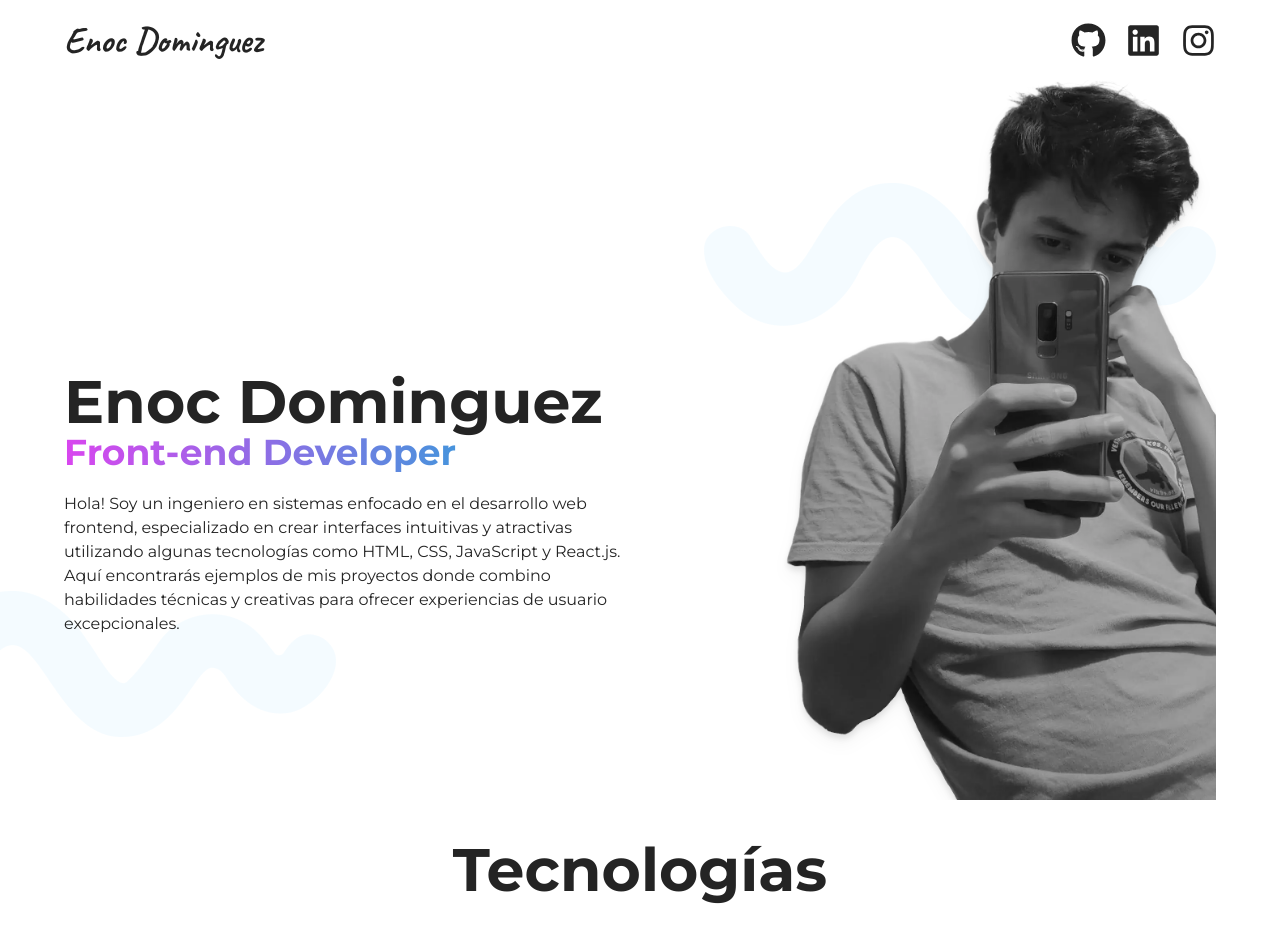
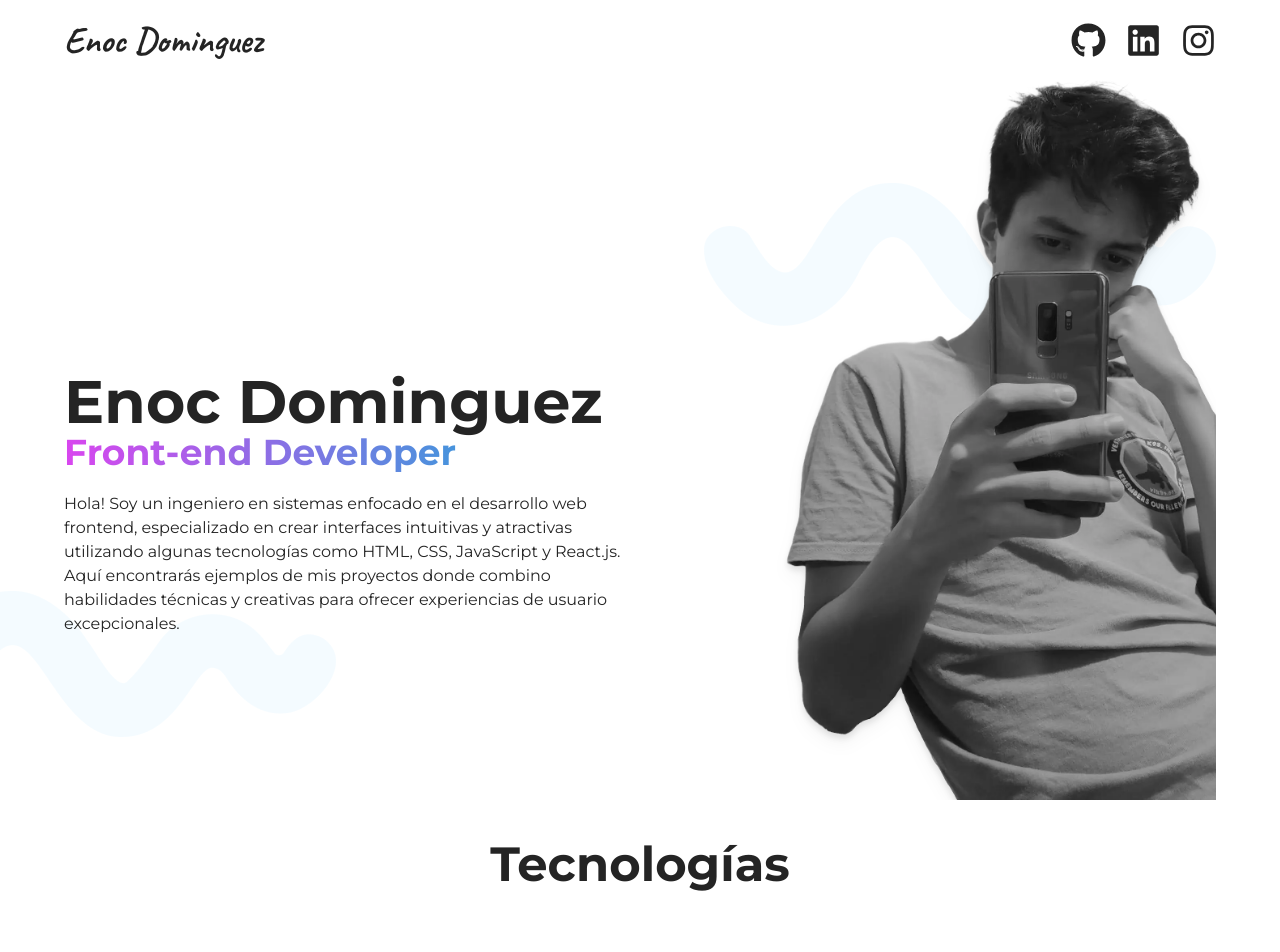
Before and after one commit to EnocDE/portfolio, a React (Vite) app: page / in a window 1280 px wide. Shown: the top 952 px of the page. Built offline with nearby package versions, Linux system fonts and the light colour scheme; what @midudev/tailwind-animations would draw is missing.

Commit message:
fix title-font-size

```diff
--- a/src/components/TitleSection.tsx
+++ b/src/components/TitleSection.tsx
@@ -2,7 +2,7 @@
 
 export default function TitleSection({children} : {children: ReactNode}) {
   return (
-    <h2 className="py-10 text-6xl font-bold text-center">
+    <h2 className="py-10 text-4xl md:text-5xl font-bold text-center">
       {children}
     </h2>
   )
```
